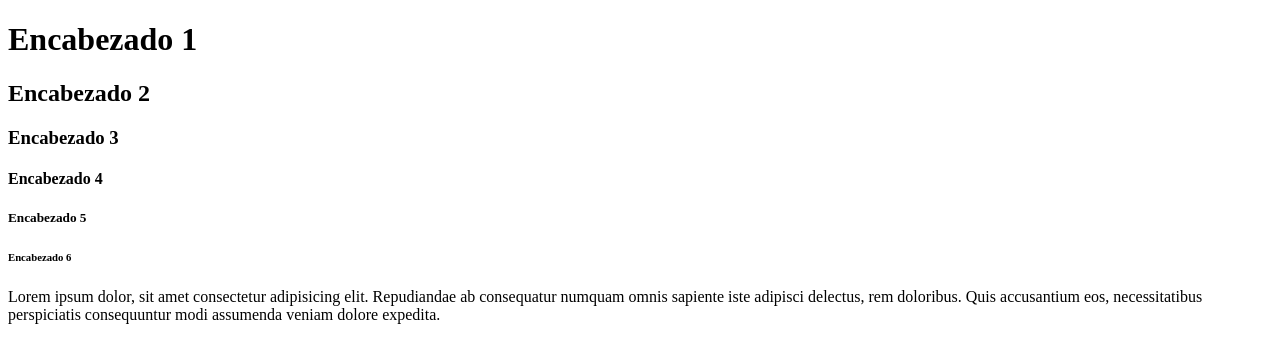
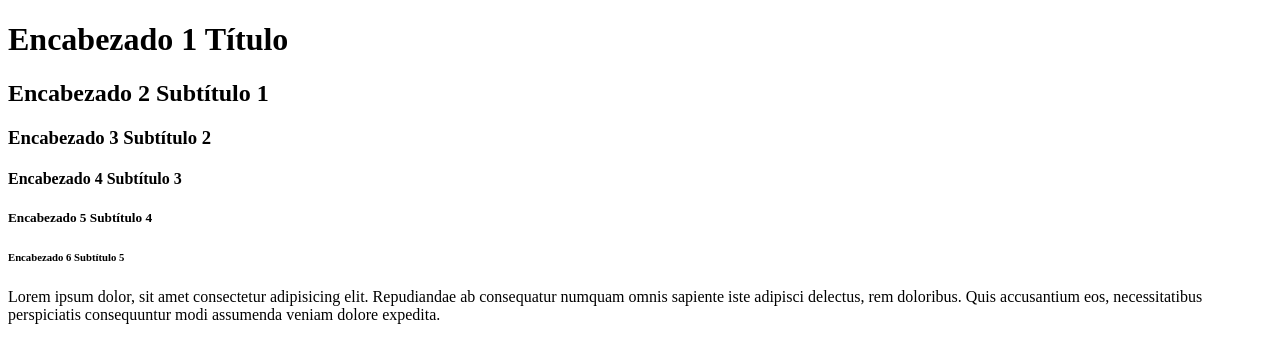
Before and after one commit to josetrespalaciosbedoya/html-css-practice, a plain HTML site: page index.html in a window 1280 px wide. Drawn offline with Linux system fonts and the light colour scheme.

Commit message:
División de encabezados

```diff
--- a/index.html
+++ b/index.html
@@ -5,12 +5,12 @@
 </head>
 <body>
     <!-- Estos encabezados son construidos con emet h$*6 -->
-    <h1>Encabezado 1</h1>
-    <h2>Encabezado 2</h2>
-    <h3>Encabezado 3</h3>
-    <h4>Encabezado 4</h4>
-    <h5>Encabezado 5</h5>
-    <h6>Encabezado 6</h6>
+    <h1>Encabezado 1 Título</h1>
+    <h2>Encabezado 2 Subtítulo 1</h2>
+    <h3>Encabezado 3 Subtítulo 2</h3>
+    <h4>Encabezado 4 Subtítulo 3</h4>
+    <h5>Encabezado 5 Subtítulo 4</h5>
+    <h6>Encabezado 6 Subtítulo 5</h6>
     <p>Lorem ipsum dolor, sit amet consectetur adipisicing elit. Repudiandae ab consequatur numquam omnis sapiente iste adipisci delectus, rem doloribus. Quis accusantium eos, necessitatibus perspiciatis consequuntur modi assumenda veniam dolore expedita.</p>
 </body>
 </html>
```
